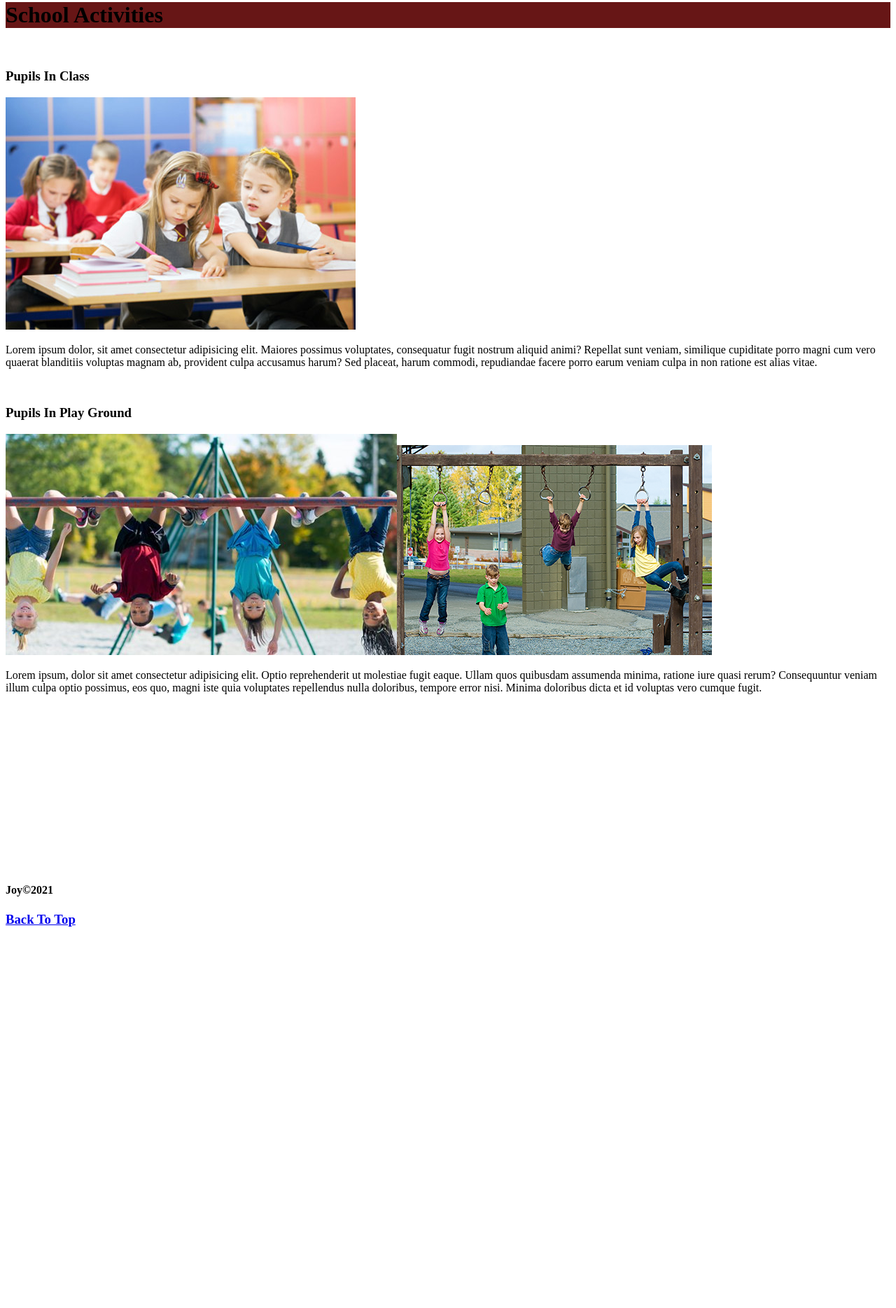
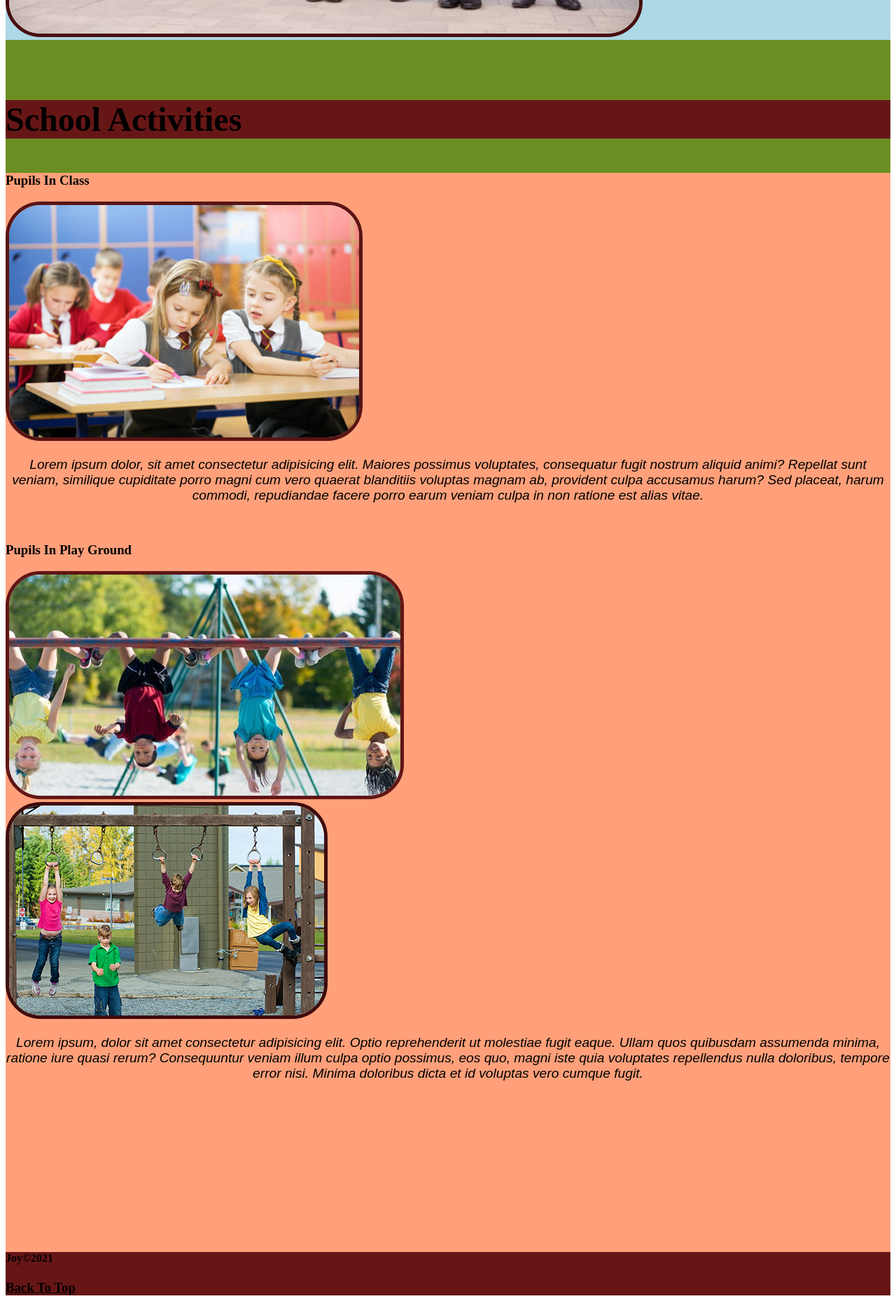
Before and after one commit to JoyAmara/SCHOOL_PROJECT, a plain HTML site: page Desktop/school project/index.html in a window 1280 px wide. Shown: the part 878-2747 px from the top of the page at 70% size. Before the commit the page ends 2221 px from the top, so only its background shows below. Drawn offline with Linux system fonts and the light colour scheme.

Commit message:
schoolprojectupdate

```diff
--- a/Desktop/school project/index.html
+++ b/Desktop/school project/index.html
@@ -8,9 +8,11 @@
     <!-- stylesheet css file -->
     <link rel="stylesheet" href="styles.css"/>
 </head>
+<div class= "blue">
 <body id="logo">
 
-    <img src="/Snip1.png" alt="Snip1"/>
+    <img src="/Snip1.png" alt="Snip1"
+    id="log"/>
     <h2>Gender care logo</h2>
     <ul><strong>
     <a href="index.html">Home</a>
@@ -24,21 +26,33 @@
     <h3><marquee>.....welcome to Gender care international school,
         ... The center of excellent.....</marquee></h3>
 
-    <img src="/student1.jpg" alt="student photo"/>
+
+        <img src="/student1.jpg" alt="studentphoto"
+         id="pics" height="500px" width="900"/>
+    </div>
+    <div class="green">
     <br>
     <br>
     <br>
-    <h1>School Activities</h1>
+
+    <h1>School Activities </h1>
+
     <br>
+    </div>
 
+    <div class="red">
     <h3>Pupils In Class</h3>
-    <img src="/kidsinclass.jpg" alt="kids in class"/>
+    <img src="/kidsinclass.jpg" alt="kidsinclass" id="up"/>
     <br>
     <p>Lorem ipsum dolor, sit amet consectetur adipisicing elit. Maiores possimus voluptates, consequatur fugit nostrum aliquid animi? Repellat sunt veniam, similique cupiditate porro magni cum vero quaerat blanditiis voluptas magnam ab, provident culpa accusamus harum? Sed placeat, harum commodi, repudiandae facere porro earum veniam culpa in non ratione est alias vitae.</p>
      <br>
 
      <h3>Pupils In Play Ground</h3>
-     <img src="/kidsplay.jpg" alt="kids in play ground"/><img src="/kidslay2.jpg"/>
+
+     <img src="/kidsplay.jpg" alt="kids in play ground" id="go"/>
+     <br>
+     <img src="/kidslay2.jpg" id="run"/>
+
      <p>Lorem ipsum, dolor sit amet consectetur adipisicing elit. Optio reprehenderit ut molestiae fugit eaque. Ullam quos quibusdam assumenda minima, ratione iure quasi rerum? Consequuntur veniam illum culpa optio possimus, eos quo, magni iste quia voluptates repellendus nulla doloribus, tempore error nisi. Minima doloribus dicta et id voluptas vero cumque fugit.</p>
      <br>
      <br>
@@ -53,9 +67,11 @@
      <br>
      <br>
     <br>
-
+    </div>
+    <div class="pink">
     <h4>Joy&copy;2021</h3>
     <!-- back to top -->
     <h3><a href="#logo"> Back To Top</a></h2>
-</body>
+    </div>
+    </body>
 </html>
--- a/Desktop/school project/styles.css
+++ b/Desktop/school project/styles.css
@@ -1,11 +1,57 @@
-ul{
-   background-color: rgb(103, 22, 22);
+ul {
+  background-color: rgb(103, 22, 22);
+}
+
+h1 {
+  background-color: rgb(103, 22, 22);
+  font-size: 3rem;
+}
+ul a {
+  color: black;
+}
+p {
+  text-align: center;
+  font-style: oblique;
+  font-family: Arial, Helvetica, sans-serif;
+  font-size: 1.2rem;
+}
+
+#pics {
+  border: 5px solid rgb(72, 14, 14);
+  border-radius: 50px;
+}
+.blue{
+  background: lightblue;
+}
+.red{
+  background-color: lightsalmon;
+  margin-top: -20px;
+}
+.green{
+  background-color: olivedrab;
+}
+.pink{
+  background-color: rgb(103, 22, 22);
+  margin-top: -30px;
 
 }
 
-h1{
-    background-color:rgb(103, 22, 22); ;
+#log{
+  border: 5px solid rgb(97, 26, 26);
+  border-radius: 50px;
 }
-ul a{
-    color: black;
+#up{
+  border: 5px solid rgb(89, 20, 20);
+  border-radius: 50px;
 }
+#go{
+  border: 5px solid rgb(96, 22, 22);
+  border-radius: 50px;
+}
+#run{
+  border: 5px solid rgb(62, 12, 12);
+  border-radius: 50px;
+}
+a{
+  color: black;
+}
```
Also changed, not shown: Desktop/school project/about.html (+1 -1 lines), Desktop/school project/contact.html (+1 -1 lines), Desktop/school project/gallery.html (+1 -1 lines).
